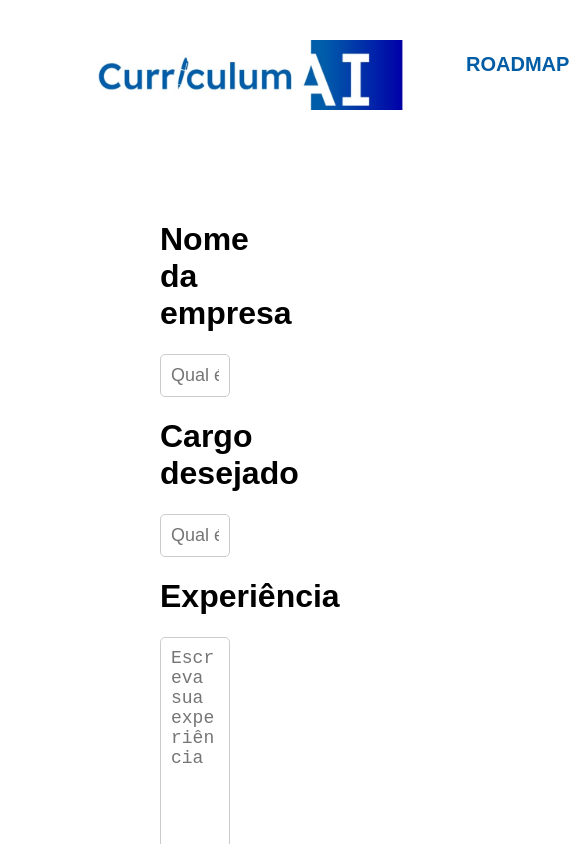
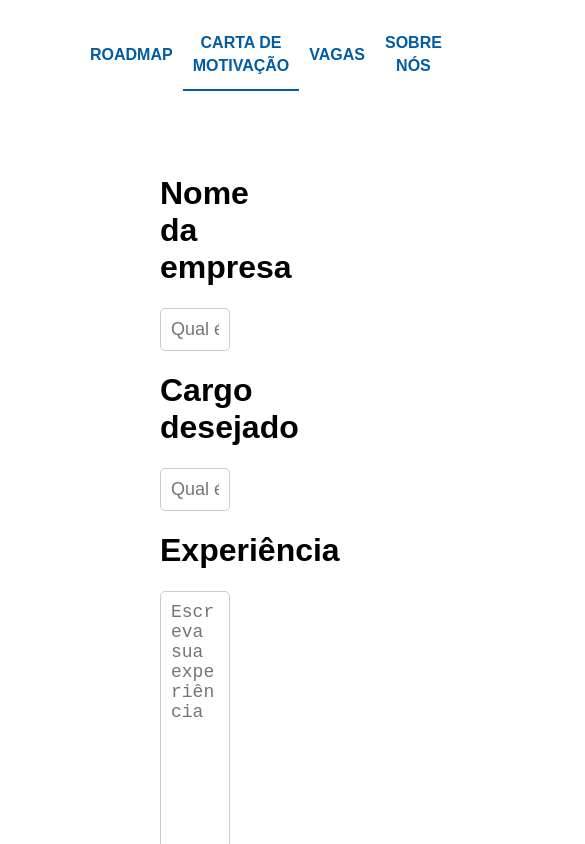
Before and after one commit to Curriculum-Vitae-AI/Curriculum-AI-FrontEnd, a React (Create React App) app: page /CartaDeMotivacao in a window 390 px wide. Shown: the top 844 px of the page, 585 px wide, since content can reach past the window. Built offline with nearby package versions, Linux system fonts and the light colour scheme.

Commit message:
feat: adiciona responsividade

```diff
--- a/src/components/Navbar.js
+++ b/src/components/Navbar.js
@@ -8,8 +8,8 @@ function Navbar(){
 
     return(
         <div className={styles.Navbar}>
-            <button className={styles.Logo}>
-            <Link to="/Curriculum-AI-FrontEnd"><img src={Logo} alt="Logo"/></Link>
+            <button className={styles.btnLogo}>
+            <Link to="/Curriculum-AI-FrontEnd"><img className={styles.Logo} src={Logo} alt="Logo"/></Link>
             </button>
             <div className={styles.Botoes}>
             <button className={`${styles.btn} ${location.pathname === '/Roadmap' ? styles.active : ''}`}>
--- a/src/pages/Home.js
+++ b/src/pages/Home.js
@@ -25,7 +25,7 @@ function Home() {
           imgSrc={imgRoadmap}
           imgAlt="Imagem de roadmap"
           onClick={() => navigate('/Roadmap')}
-          imgStyle={({width: '75%'})}
+          imgStyle={({width: '85%'})}
         />
     },
     {
@@ -73,13 +73,13 @@ function Home() {
     <div className={styles.Home}>
       <div className={styles.cardHome}>
         <div className={styles.carousel}>
-          <button onClick={prevItem} className={styles.carouselBtn}><img src={FlechaEsquerda} alt='Botão anterior' /></button>
+          <button onClick={prevItem} className={styles.carouselBtn}><img className={styles.btnFlecha} src={FlechaEsquerda} alt='Botão anterior' /></button>
 
           <div className={styles.carouselItem}>
             {items[currentIndex].content}
           </div>
 
-          <button onClick={nextItem} className={styles.carouselBtn}> <img src={FlechaDireita} alt='Botão próximo'/> </button>
+          <button onClick={nextItem} className={styles.carouselBtn}> <img className={styles.btnFlecha} src={FlechaDireita} alt='Botão próximo'/> </button>
         </div>
       </div>
     </div>
--- a/src/styles/components/Card.module.css
+++ b/src/styles/components/Card.module.css
@@ -1,10 +1,11 @@
 .card {
     display: flex;
-    width: 900px;
+    width: 100%;
+    max-width: 900px;
 }
 
 .esquerda {
-    width: 450px;
+    max-width: 520px;
     height: 400px;
     display: flex;
     flex-direction: column;
@@ -20,6 +21,7 @@
     text-align: justify;
     width: 420px;
     font-size: 25px;
+    padding: 0 25px;
 }
 
 .btnGerar {
@@ -41,9 +43,57 @@
 }
 
 .direita {
-    width: 450px;
+    width: 350px;
     display: flex;
     flex-direction: column;
     justify-content: center;
     align-items: center;
 }
+
+@media(max-width: 1430px){
+    .titulo{
+        font-size: 28px;
+    }
+
+    .texto {
+        text-align: justify;
+        width: 80%;
+        max-width: 400px;
+        font-size: 20px;
+    }
+    .card{
+        display: flex;
+        justify-content: center;
+    }
+    .esquerda {
+        width: 80%;
+        max-width: 425px;
+    }
+
+    .direita {
+        width: 80%;
+        max-width: 425px;
+    }
+}
+
+@media (max-width: 1132px){
+    .direita {
+        width: 60%;
+        max-width: 400px;
+    }
+
+    .esquerda {
+        width: 80%;
+        max-width: 450px;
+    }
+}
+
+@media (max-width: 1132px){
+    .titulo{
+        font-size: 25px;
+    }
+
+    .texto{
+        font-size: 18px;
+    }
+}
--- a/src/styles/components/Navbar.module.css
+++ b/src/styles/components/Navbar.module.css
@@ -41,3 +41,44 @@ button {
 #link:hover::after, .active::after {
     transform: scaleX(1);
 }
+
+@media (max-width: 1458px){
+    #link, .btn {
+        padding: 10px;
+    }
+}
+
+@media (max-width: 1300px){
+    #link {
+        padding: 0;
+        font-size: 18px;
+    }
+}
+
+@media (max-width: 1161px){
+    .btnLogo{
+        width: 300px;
+    }
+    .Logo{
+        width: 90%;
+    }
+    #link{
+        font-size: 16px;
+    }
+}
+
+@media (max-width: 1058px){
+    .btnLogo{
+        padding: 0;
+        width: 280px;
+    }
+    .Botoes {
+        gap: 10px;
+    }
+}
+
+@media (max-width: 1008px){
+    .Botoes {
+        gap: 0px;
+    }
+}
--- a/src/styles/pages/Home.module.css
+++ b/src/styles/pages/Home.module.css
@@ -29,11 +29,40 @@
     justify-content: center;
     align-items: center;
     font-size: 24px;
-    margin: 0 10px;
+    margin: 0;
 }
 
 .carouselBtn {
     border: none;
-    padding: 10px;
     cursor: pointer;
+    padding: 20px;
 }
+
+@media (max-width: 1430px){
+    .Home {
+        padding: 3rem 3.5rem;
+    }
+
+    .cardHome{
+        padding: 1.5rem;
+    }
+
+    .carouselItem{
+        width: 100%;
+    }
+}
+
+@media (max-width: 1300px){
+    .btnFlecha{
+        width: 50px;
+    }
+}
+
+@media (max-width: 1188px){
+    .btnFlecha{
+        width: 48px;
+    }
+    .carouselBtn {
+        padding: 10px;
+    }
+}
```
